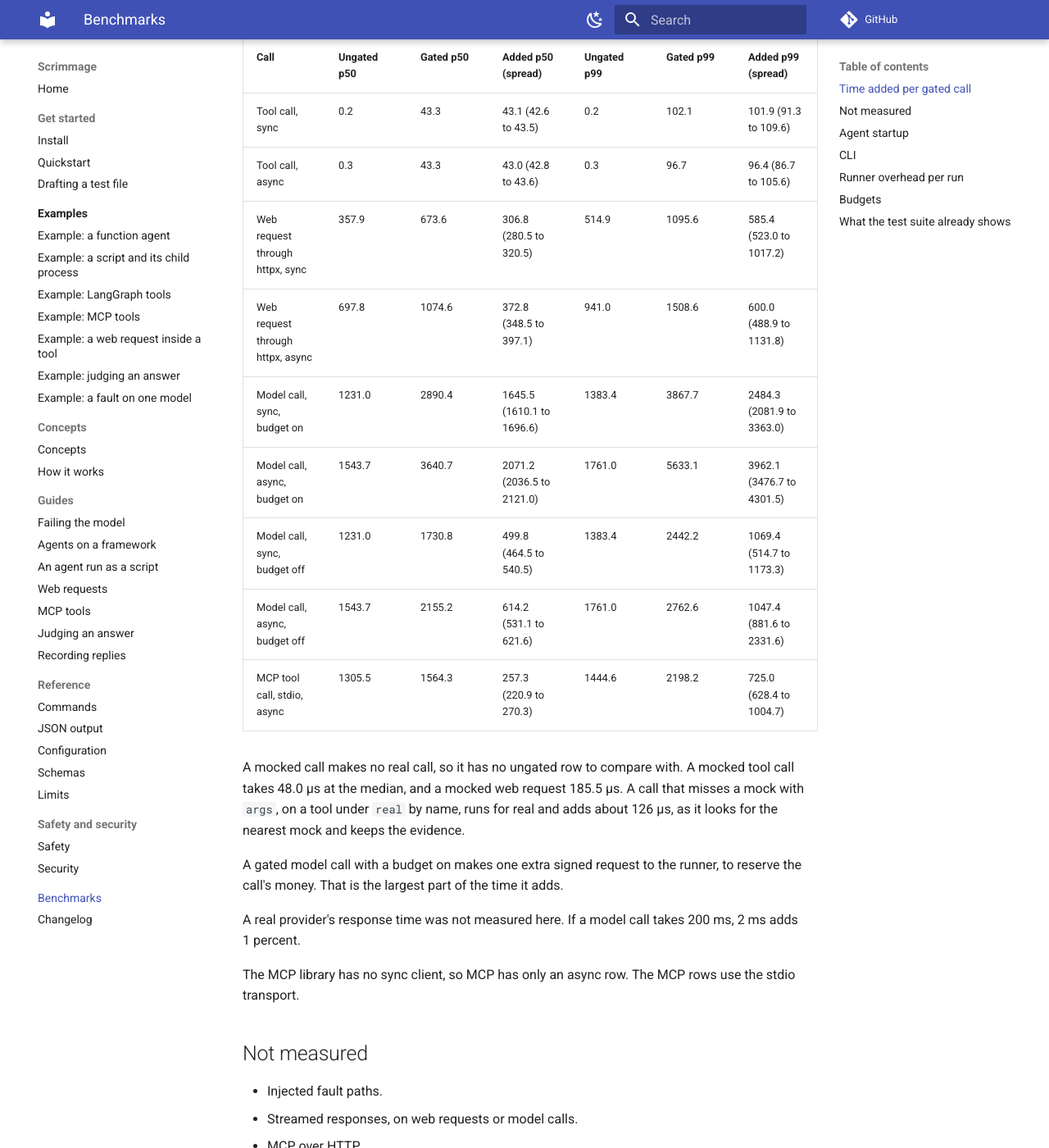
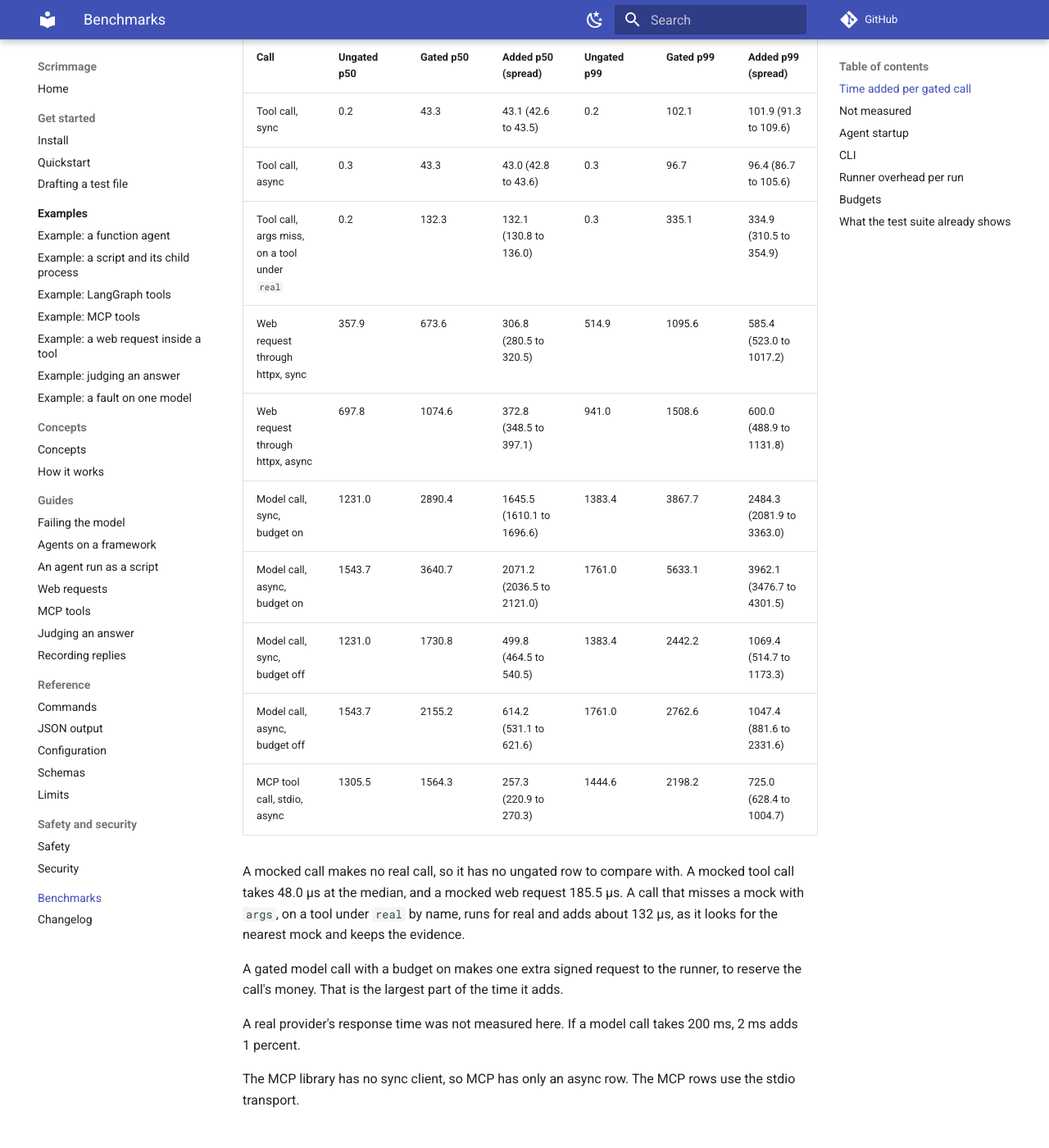
Before and after one commit to ManishKumar97/scrimmage, an MkDocs documentation site: the page built from docs/benchmarks.md, in a window 1280 px wide and 1400 px high, scrolled down 718 px. Shown: the whole window at 82% size. Built offline with MkDocs 1.6.1 and Material for MkDocs 9.7.7, drawn with Linux system fonts in a browser that asks for light colours; comment, search, counter and statistics services are not loaded.

Commit message:
docs(bench): add the args miss row and raise the http_async ceiling

```diff
--- a/docs/benchmarks.md
+++ b/docs/benchmarks.md
@@ -30,6 +30,7 @@ The table gives the time added at the median and at the 99th percentile, in micr
 |---|---|---|---|---|---|---|
 | Tool call, sync | 0.2 | 43.3 | 43.1 (42.6 to 43.5) | 0.2 | 102.1 | 101.9 (91.3 to 109.6) |
 | Tool call, async | 0.3 | 43.3 | 43.0 (42.8 to 43.6) | 0.3 | 96.7 | 96.4 (86.7 to 105.6) |
+| Tool call, args miss, on a tool under `real` | 0.2 | 132.3 | 132.1 (130.8 to 136.0) | 0.3 | 335.1 | 334.9 (310.5 to 354.9) |
 | Web request through httpx, sync | 357.9 | 673.6 | 306.8 (280.5 to 320.5) | 514.9 | 1095.6 | 585.4 (523.0 to 1017.2) |
 | Web request through httpx, async | 697.8 | 1074.6 | 372.8 (348.5 to 397.1) | 941.0 | 1508.6 | 600.0 (488.9 to 1131.8) |
 | Model call, sync, budget on | 1231.0 | 2890.4 | 1645.5 (1610.1 to 1696.6) | 1383.4 | 3867.7 | 2484.3 (2081.9 to 3363.0) |
@@ -40,7 +41,7 @@ The table gives the time added at the median and at the 99th percentile, in micr
 
 A mocked call makes no real call, so it has no ungated row to compare with.
 A mocked tool call takes 48.0 µs at the median, and a mocked web request 185.5 µs.
-A call that misses a mock with `args`, on a tool under `real` by name, runs for real and adds about 126 µs, as it looks for the nearest mock and keeps the evidence.
+A call that misses a mock with `args`, on a tool under `real` by name, runs for real and adds about 132 µs, as it looks for the nearest mock and keeps the evidence.
 
 A gated model call with a budget on makes one extra signed request to the runner, to reserve the call's money.
 That is the largest part of the time it adds.
```
Also changed, not shown: 1 other file.
